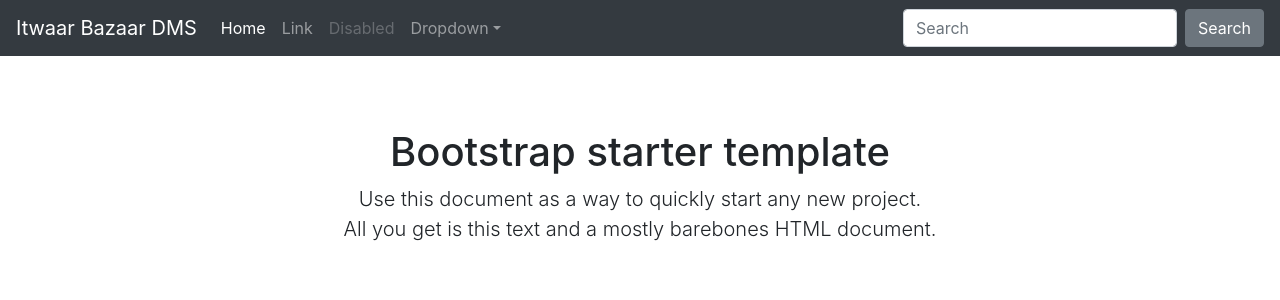
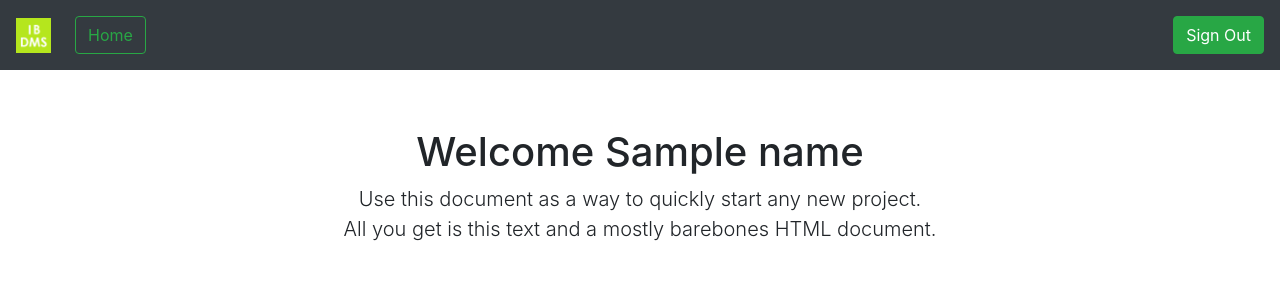
Before and after one commit to huzaifahnadeem/Itwaar-Bazaar-DMS, a Flask app: template templates/home.html in a window 1280 px wide. Shown: the top 300 px of the page. Run offline with Flask 2, Linux system fonts and the light colour scheme; the template is opened without the code that fills it: most values are stand-ins (such as "Sample title", 1, 10 or a date in 2020); some libraries are stand-ins or nearby versions.

Commit message:
home page basic structure for all actors

```diff
--- a/app.py
+++ b/app.py
@@ -36,7 +36,6 @@ def login():
                     count += 1
 
             if count > 1:
-                # return redirect(url_for('multiple_accounts', c=accounts[0], v=accounts[1], o=accounts[2], a=accounts[3], email=email))
                 c=accounts[0]
                 v=accounts[1]
                 o=accounts[2]
@@ -84,8 +83,8 @@ def about():
 
 @app.route('/home/<acc_type>/<email>')
 def home(acc_type, email):
-    line = 'Account with email "' + email + '" successfully logged in as ' + acc_type + '. Rest of this page TODO in a later deliverable"'
-    return line
+    home_url = "/home/" + acc_type + "/" + email
+    return render_template('home.html', name=get_name(email,acc_type), home_url=home_url, acc_type=acc_type)
 
 def add_account(name, email, password, acc_type):
     email = str(email).lower()
@@ -158,3 +157,42 @@ def find_account(email, password):
         to_return = False
 
     return to_return
+
+def get_name(email, acc_type):
+    # acc_type = "customer", "vendor", "govt_official", or "db_admin"
+    email = str(email).lower()
+
+    conn = sqlite3.connect('IBDMS.db')
+    cur = conn.cursor()
+
+    if acc_type == "customer":
+        cur.execute(
+        '''
+        select customer_name from customer where customer_email = ?;
+        ''', (email,)
+        )
+    elif acc_type == "vendor":
+        cur.execute(
+        '''
+        select vendor_name from vendor where vendor_email = ?;
+        ''', (email,)
+        )
+    elif acc_type == "govt_official":
+        cur.execute(
+        '''
+        select govt_off_name from government_officials where govt_off_email = ?;
+        ''', (email,)
+        )
+    elif acc_type == "db_admin":
+        cur.execute(
+        '''
+        select admin_name from db_admins where admin_email = ?;
+        ''', (email,)
+        )
+
+    query_result = cur.fetchall()
+
+    conn.commit()
+    conn.close()
+
+    return query_result[0][0].title()
--- a/templates/home.html
+++ b/templates/home.html
@@ -6,14 +6,15 @@
 
     <title>Home | IDBMS</title>
 
-    <link href="../static/css/bootstrap.min.css" rel="stylesheet">
-    <link href="../static/css/style.css" rel="stylesheet">
-    <link href="../static/css/home.css" rel="stylesheet">
+
+    <link href="{{ url_for('static', filename='css/bootstrap.min.css') }}" rel="stylesheet">
+    <link href="{{ url_for('static', filename='css/style.css') }}" rel="stylesheet">
+    <link href="{{ url_for('static', filename='css/home.css') }}" rel="stylesheet">
 
   </head>
   <body>
     <nav class="navbar navbar-expand-md navbar-dark bg-dark fixed-top">
-  <a class="navbar-brand" href="#">Itwaar Bazaar DMS</a>
+      <a class="navbar-brand" href="{{home_url}}"> <img src="{{ url_for('static', filename='media/logo.bmp') }}" width="35" height="35" alt="logo"></a>
   <button class="navbar-toggler" type="button" data-toggle="collapse" data-target="#navbarsExampleDefault" aria-controls="navbarsExampleDefault" aria-expanded="false" aria-label="Toggle navigation">
     <span class="navbar-toggler-icon"></span>
   </button>
@@ -21,38 +22,69 @@
   <div class="collapse navbar-collapse" id="navbarsExampleDefault">
     <ul class="navbar-nav mr-auto">
       <li class="nav-item active">
-        <a class="nav-link" href="#">Home <span class="sr-only">(current)</span></a>
+        <a class="nav-link" href="#"><button class="btn btn-outline-success my-2 my-sm-0" >Home</button><span class="sr-only">(current)</span></a>
       </li>
-      <li class="nav-item">
-        <a class="nav-link" href="#">Link</a>
-      </li>
-      <li class="nav-item">
-        <a class="nav-link disabled" href="#" tabindex="-1" aria-disabled="true">Disabled</a>
-      </li>
-      <li class="nav-item dropdown">
-        <a class="nav-link dropdown-toggle" href="#" id="dropdown01" data-toggle="dropdown" aria-haspopup="true" aria-expanded="false">Dropdown</a>
-        <div class="dropdown-menu" aria-labelledby="dropdown01">
-          <a class="dropdown-item" href="#">Action</a>
-          <a class="dropdown-item" href="#">Another action</a>
-          <a class="dropdown-item" href="#">Something else here</a>
-        </div>
-      </li>
+      <!-- Admin only: -->
+      {% if acc_type == "customer" %}
+        <li class="nav-item">
+          <a class="nav-link" href="#"><button class="btn btn-outline-success my-2 my-sm-0">Search Items</button></a>
+        </li>
+        <li class="nav-item">
+          <a class="nav-link" href="#"><button class="btn btn-outline-success my-2 my-sm-0">Request Items</button></a>
+        </li>
+        <li class="nav-item">
+          <a class="nav-link" href="#"><button class="btn btn-outline-success my-2 my-sm-0">View Items</button></a>
+        </li>
+      {% elif acc_type == "vendor" %}
+        <li class="nav-item">
+          <a class="nav-link" href="#"><button class="btn btn-outline-success my-2 my-sm-0">Manage Stock</button></a>
+        </li>
+        <li class="nav-item">
+          <a class="nav-link" href="#"><button class="btn btn-outline-success my-2 my-sm-0">View Sales</button></a>
+        </li>
+        <li class="nav-item">
+          <a class="nav-link" href="#"><button class="btn btn-outline-success my-2 my-sm-0">Manage Promotions</button></a>
+        </li>
+        <li class="nav-item">
+          <a class="nav-link" href="#"><button class="btn btn-outline-success my-2 my-sm-0">Rent A Location</button></a>
+        </li>
+      {% elif acc_type == "govt_official" %}
+        <li class="nav-item">
+          <a class="nav-link" href="#"><button class="btn btn-outline-success my-2 my-sm-0">Manage Time and Locations</button></a>
+        </li>
+        <li class="nav-item">
+          <a class="nav-link" href="#"><button class="btn btn-outline-success my-2 my-sm-0">Statistics</button></a>
+        </li>
+        <li class="nav-item">
+          <a class="nav-link" href="#"><button class="btn btn-outline-success my-2 my-sm-0">Price Bounds</button></a>
+        </li>
+        <li class="nav-item">
+          <a class="nav-link" href="#"><button class="btn btn-outline-success my-2 my-sm-0">Impose Fines</button></a>
+        </li>
+      {% elif acc_type == "db_admin" %}
+        <li class="nav-item">
+          <a class="nav-link" href="#"><button class="btn btn-outline-success my-2 my-sm-0">Manage government official accounts</button></a>
+        </li>
+        <li class="nav-item">
+          <a class="nav-link" href="#"><button class="btn btn-outline-success my-2 my-sm-0">Query the Database</button></a>
+        </li>
+
+      {% endif  %}
+
     </ul>
-    <form class="form-inline my-2 my-lg-0">
-      <input class="form-control mr-sm-2" type="text" placeholder="Search" aria-label="Search">
-      <button class="btn btn-secondary my-2 my-sm-0" type="submit">Search</button>
-    </form>
+    <a href="/"><button class="btn btn-success my-2 my-sm-0" >Sign Out</button></a>
   </div>
 </nav>
 
 <main role="main" class="container">
 
   <div class="starter-template">
-    <h1>Bootstrap starter template</h1>
+    <h1>Welcome {{name}}</h1>
     <p class="lead">Use this document as a way to quickly start any new project.<br> All you get is this text and a mostly barebones HTML document.</p>
   </div>
 
-</main><!-- /.container -->
-<script src="https://code.jquery.com/jquery-3.5.1.slim.min.js" integrity="sha384-DfXdz2htPH0lsSSs5nCTpuj/zy4C+OGpamoFVy38MVBnE+IbbVYUew+OrCXaRkfj" crossorigin="anonymous"></script>
-      <script>window.jQuery || document.write('<script src="../assets/js/vendor/jquery.slim.min.js"><\/script>')</script><script src="../assets/dist/js/bootstrap.bundle.min.js"></script>
+</main>
+
+<script src="https://code.jquery.com/jquery-3.5.1.slim.min.js"></script>
+      <script>window.jQuery || document.write('<script src="../assets/js/vendor/jquery.slim.min.js"><\/script>')</script><script src="../static/js/bootstrap.bundle.min.js"></script>
 </html>
```
Also changed, not shown: static/js/init.js (added).
